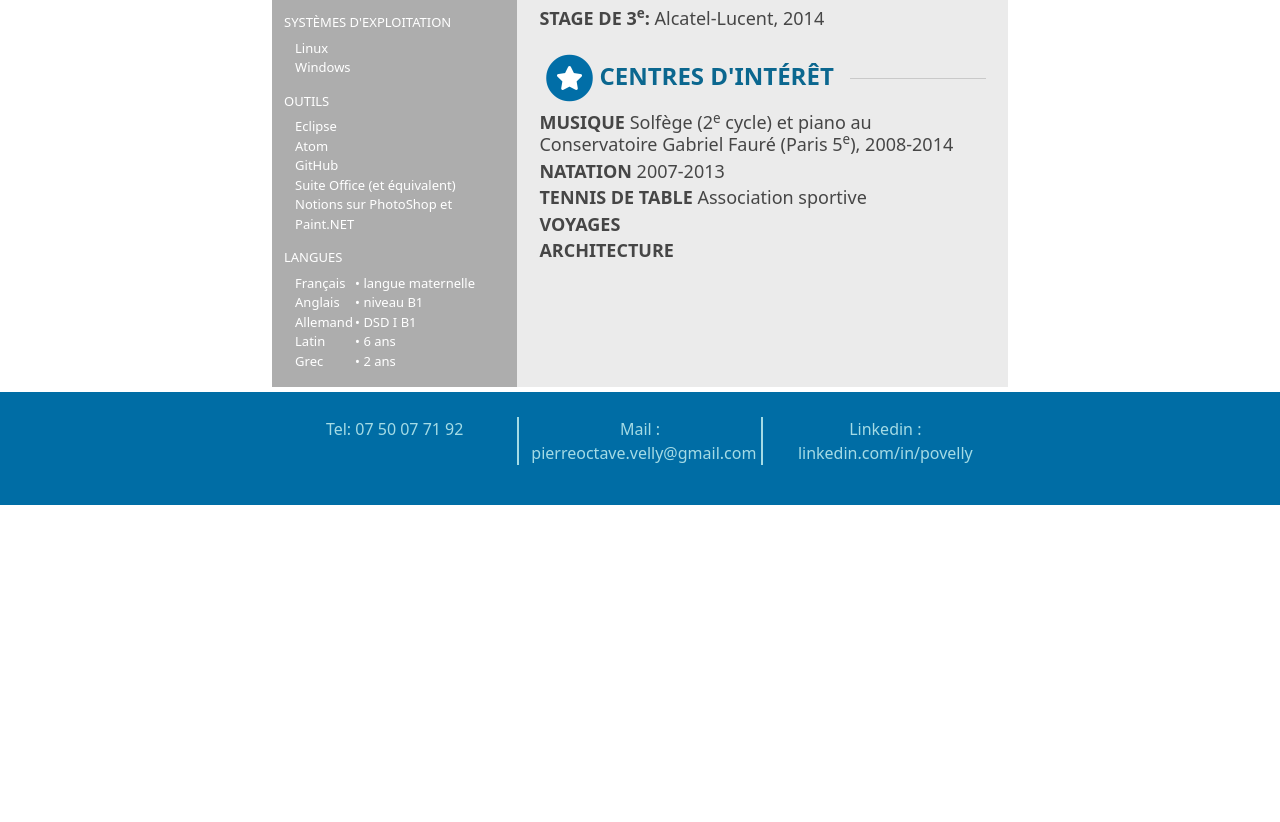
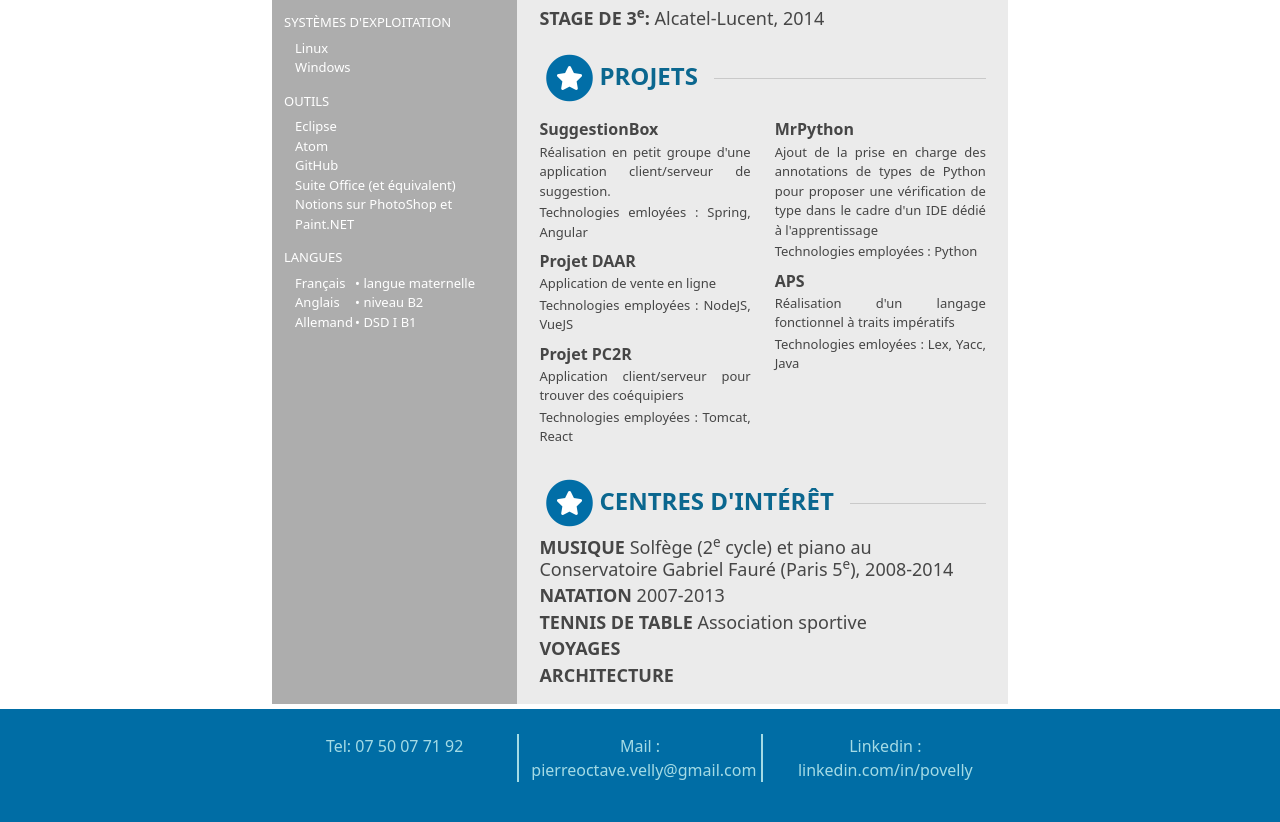
Before and after one commit to povelly/povelly.github.io, a plain HTML site: page index.html in a window 1280 px wide. Shown: the part 807-1629 px from the top of the page. Before the commit the page ends 1312 px from the top, so only its background shows below. Drawn offline with nearby package versions, Linux system fonts and the light colour scheme.

Commit message:
Added project section

```diff
--- a/index.html
+++ b/index.html
@@ -17,8 +17,8 @@
     <header>
       <div class="row container">
         <div class="col-4">
-          <a href="#"><img class="flag" onclick="translator.lang('fr')" src="images/fr_flag.svg" /></a>
-          <a href="#"><img class="flag" onclick="translator.lang('en')" src="images/uk_flag.svg" /></a>
+          <a href="#"><img class="flag" onclick="translator.lang('fr')" src="images/fr_flag.svg" alt="Change language to french" /></a>
+          <a href="#"><img class="flag" onclick="translator.lang('en')" src="images/uk_flag.svg" alt="Change language to english" /></a>
         </div>
         <div class="col-8 title">
           <span class="name">Pierre-Octave <strong>Velly</strong></span>
@@ -91,15 +91,19 @@
             <li><span class="trn">_FR_</span></li>
             <li><span class="trn">_EN_</span></li>
             <li><span class="trn">_GE_</span></li>
+          <!--
             <li><span class="trn">_LA_</span></li>
             <li><span class="trn">_GR_</span></li>
+          -->
           </ul>
           <ul class="level">
             <li>• <span class="trn">_FRLV_</span></li>
             <li>• <span class="trn">_ENLV_</span></li>
             <li>• <span class="trn">_GELV_</span></li>
+          <!--
             <li>• <span class="trn">_LALV_</span></li>
             <li>• <span class="trn">_GRLV_</span></li>
+          -->
           </ul>
       </div>
       <div class="col-8 content">
@@ -109,6 +113,7 @@
           <i class="fas fa-circle fa-stack-2x icon-background"></i>
           <i class="fas fa-graduation-cap fa-stack-1x"></i>
         </span><span class="trn">_FORMATION_</span></h2>
+        <div>
           <h3><strong>Université de Paris:</strong> <span class="trn">_LEG_</span>, 2020-</h3>
           <h3><strong>Sorbonne Université:</strong> <span class="trn">_MINFO_</span>, 2019-2021</h3>
           <em><span class="trn">_MDESC_</span></em>
@@ -116,22 +121,52 @@
           <h3><strong>Lycée Fénelon:</strong> <span class="trn">_PREPA_</span>, 2016-2017</h3>
           <h3><strong>Lycée Henri IV</strong> <span class="trn">_BAC_</span>, 2016</h3>
           <em><span class="trn">_BACDESC_</span></em>
+      </div>
         <h2><span class="fa-stack">
           <i class="fas fa-circle fa-stack-2x icon-background"></i>
           <i class="fas fa-tasks fa-stack-1x"></i>
         </span><span class="trn">_EXPERIENCE_</span></h2>
+        <div>
           <h3><strong><span class="trn">_TUTORING_</span>:</strong> <span class="trn">_HOME_</span>, 2018</h3>
           <em><span class="trn">_TUTORINGDESC_</span></em>
           <h3><strong><span class="trn">_INTERNSHIP_</span>:</strong> <span class="trn">_ALCATEL_</span>, 2014</h3>
+        </div>
+        <h2><span class="fa-stack">
+          <i class="fas fa-circle fa-stack-2x icon-background"></i>
+          <i class="fas fa-star fa-stack-1x"></i>
+        </span><span class="trn">PROJETS</span></h2>
+        <div class="row project">
+          <div class="col-6">
+            <h3>SuggestionBox</h3>
+            <p>Réalisation en petit groupe d'une application client/serveur de suggestion.</p>
+            <p>Technologies emloyées : Spring, Angular</p>
+            <h3>Projet DAAR</h3>
+            <p>Application de vente en ligne</p>
+            <p>Technologies employées : NodeJS, VueJS</p>
+            <h3>Projet PC2R</h3>
+            <p>Application client/serveur pour trouver des coéquipiers</p>
+            <p>Technologies employées : Tomcat, React</p>
+          </div>
+          <div class="col-6">
+            <h3>MrPython</h3>
+            <p>Ajout de la prise en charge des annotations de types de Python pour proposer une vérification de type dans le cadre d'un IDE dédié à l'apprentissage</p>
+            <p>Technologies employées : Python</p>
+            <h3>APS</h3>
+            <p>Réalisation d'un langage fonctionnel à traits impératifs</p>
+            <p>Technologies emloyées : Lex, Yacc, Java</p>
+          </div>
+        </div>
         <h2><span class="fa-stack">
           <i class="fas fa-circle fa-stack-2x icon-background"></i>
           <i class="fas fa-star fa-stack-1x"></i>
         </span><span class="trn">_HOBBY_</span></h2>
+        <div>
           <h3><strong><span class="trn">_MUSIC_</span></strong> <span class="trn">_MUSICDESC_</span>, 2008-2014</h3>
           <h3><strong><span class="trn">_NATATION_</span></strong> 2007-2013</h3>
           <h3><strong><span class="trn">_TTENIS_</span></strong> <span class="trn">_TTENISDESC_</span></h3>
           <h3><strong><span class="trn">_TRAVEL_</span></strong></h3>
-        <h3><strong><span class="trn">_ARCHITECTURE_</span></strong></span></h3>
+          <h3><strong><span class="trn">_ARCHITECTURE_</span></strong></h3>
+        </div>
       </div>
     </div>
     <footer>
--- a/scripts/translation.js
+++ b/scripts/translation.js
@@ -51,8 +51,8 @@ var translation = {
     fr: "langue maternelle",
     en: "mother tongue" },
   "_ENLV_": {
-    fr: "niveau B1",
-    en: "B1 level" },
+    fr: "niveau B2",
+    en: "B2 level" },
   "_GELV_": {
     fr: "DSD I B1",
     en: "DSD I B1" },
--- a/styles/style.css
+++ b/styles/style.css
@@ -153,6 +153,16 @@ header {
   margin-left: 1%;
 }
 
+.project h3 {
+  font-weight: bold;
+  font-size: medium;
+  margin-bottom: 3px;
+}
+.project p {
+  font-size: small;
+  margin-bottom: 2px;
+}
+
 /* FOOTER */
 footer {
   background-color: #006DA5;
```
Lines whose indentation alone changed are shown as unchanged.
